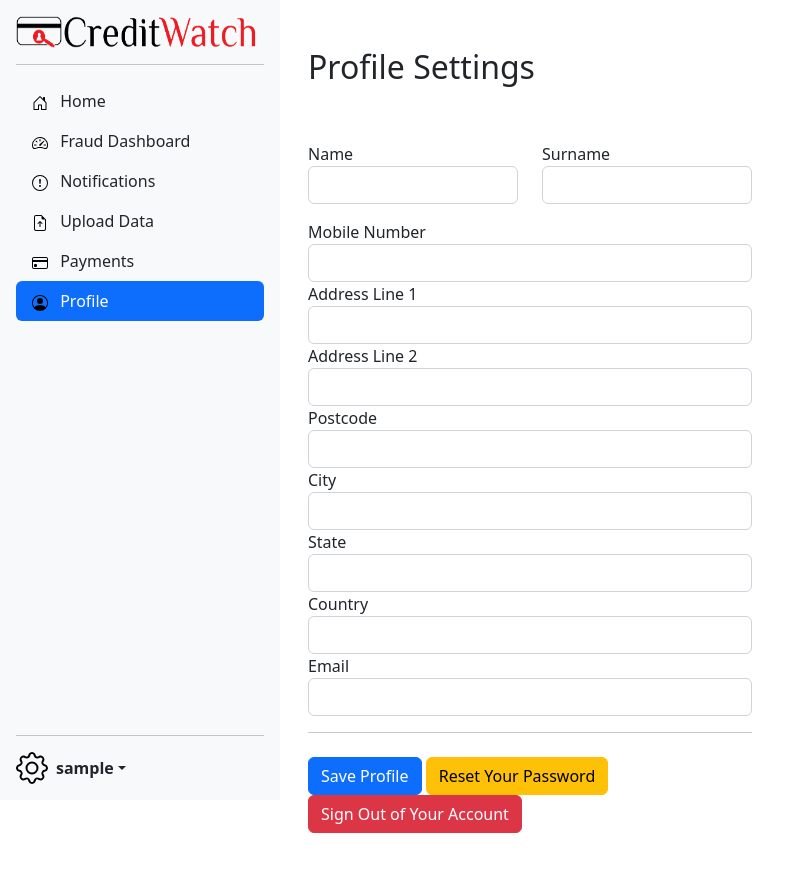
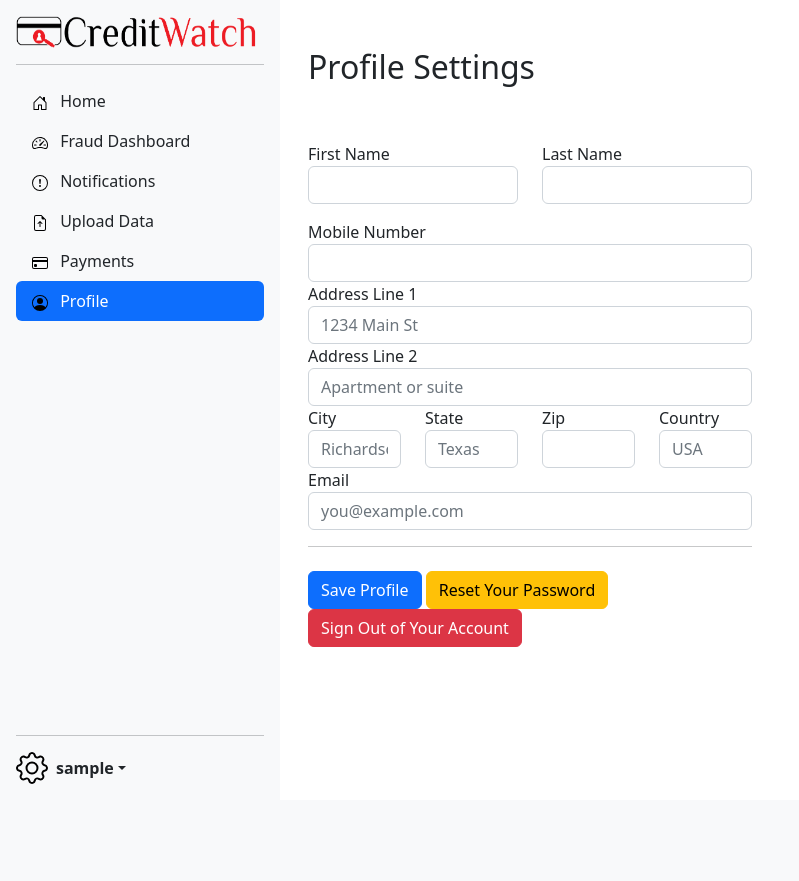
Before and after one commit to mohdali236/creditwatch, a PHP site: page /profile.php in a window 1280 px wide. Shown: the whole page, without its empty margins (0-799 px from the left). After the commit the page ends 800 px from the top, so only its background shows below. Run offline with PHP 8.4, Linux system fonts and the light colour scheme; the visitor is signed in with stand-in values (Sample User, id 1).

Commit message:
updated payment and profile page field layout

```diff
--- a/js/chart-pie.js
+++ b/js/chart-pie.js
@@ -7,7 +7,7 @@
 var myPieChart = new Chart(ctx, {
   type: 'doughnut',
   data: {
-    labels: ["Amount", "DateTime", "Location"],
+    labels: ["Amount", "Date or Time", "Geolocation"],
     datasets: [{
       data: [29, 98, 45],
       backgroundColor: ['#4e73df', '#1cc88a', '#36b9cc'],
--- a/profile.php
+++ b/profile.php
@@ -121,11 +121,11 @@
                         <form action="<?php echo htmlspecialchars($_SERVER["PHP_SELF"]); ?>" method="post">
                             <div class="row mt-2">
                                 <div class="col-md-6 form-group">
-                                    <label class="labels">Name</label>
+                                    <label class="labels">First Name</label>
                                     <input type="text" name="name" class="form-control" value="<?php echo $name; ?>">
                                 </div>
                                 <div class="col-md-6 form-group">
-                                    <label class="labels">Surname</label>
+                                    <label class="labels">Last Name</label>
                                     <input type="text" name="surname" class="form-control" value="<?php echo $surname; ?>">
                                 </div>
                             </div>
@@ -136,31 +136,31 @@
                                 </div>
                                 <div class="col-md-12 form-group">
                                     <label class="labels">Address Line 1</label>
-                                    <input type="text" name="address1" class="form-control" value="<?php echo $address1; ?>">
+                                    <input type="text" name="address1" class="form-control" value="<?php echo $address1; ?>" placeholder="1234 Main St">
                                 </div>
                                 <div class="col-md-12 form-group">
                                     <label class="labels">Address Line 2</label>
-                                    <input type="text" name="address2" class="form-control" value="<?php echo $address2; ?>">
+                                    <input type="text" name="address2" class="form-control" value="<?php echo $address2; ?>" placeholder="Apartment or suite">
                                 </div>
-                                <div class="col-md-12 form-group">
-                                    <label class="labels">Postcode</label>
+                                <div class="col-md-3 form-group">
+                                    <label class="labels">City</label>
+                                    <input type="text" name="city" class="form-control" value="<?php echo $city; ?>" placeholder="Richardson">
+                                </div>
+                                <div class="col-md-3 form-group">
+                                    <label class="labels">State</label>
+                                    <input type="text" name="state" class="form-control" value="<?php echo $state; ?>" placeholder="Texas">
+                                </div>
+                                <div class="col-md-3 form-group">
+                                    <label class="labels">Zip</label>
                                     <input type="number" name="zipcode" class="form-control" value="<?php echo $zipcode; ?>">
                                 </div>
-                                <div class="col-md-12 form-group">
-                                    <label class="labels">City</label>
-                                    <input type="text" name="city" class="form-control" value="<?php echo $city; ?>">
-                                </div>
-                                <div class="col-md-12 form-group">
-                                    <label class="labels">State</label>
-                                    <input type="text" name="state" class="form-control" value="<?php echo $state; ?>">
-                                </div>
-                                <div class="col-md-12 form-group">
+                                <div class="col-md-3 form-group">
                                     <label class="labels">Country</label>
-                                    <input type="text" name="country" class="form-control" value="<?php echo $country; ?>">
+                                    <input type="text" name="country" class="form-control" value="<?php echo $country; ?>" placeholder="USA">
                                 </div>
                                 <div class="col-md-12 form-group">
                                     <label class="labels">Email</label>
-                                    <input type="email" name="email" class="form-control" value="<?php echo $email; ?>">
+                                    <input type="email" name="email" class="form-control" value="<?php echo $email; ?>" placeholder="you@example.com">
                                 </div>
                             </div>
                             <hr class="mb-4">
--- a/reset-password.php
+++ b/reset-password.php
@@ -135,7 +135,7 @@
                         <label><?php echo $sec_question; echo (strpos($sec_question, '?') !== false) ? '' : '?'; ?></label>
                         <input type="text" name="sec_answer" maxlength="100" class="form-control <?php echo (!empty($sec_answer_err)) ? 'is-invalid' : ''; ?>" value="<?php echo $sec_answer; ?>">
                         <span class="invalid-feedback"><?php echo $sec_answer_err; ?></span>
-                    </div>
+                    </div><hr>
                     <div class="form-group">
                         <input type="submit" class="btn btn-primary" value="Submit">
                         <a class="btn btn-link ml-2" href="welcome.php">Cancel</a>
```
Also changed, not shown: dashboard.php (+3 -4 lines), notifications.php (+8 -8 lines), payments.php (+12 -7 lines).
